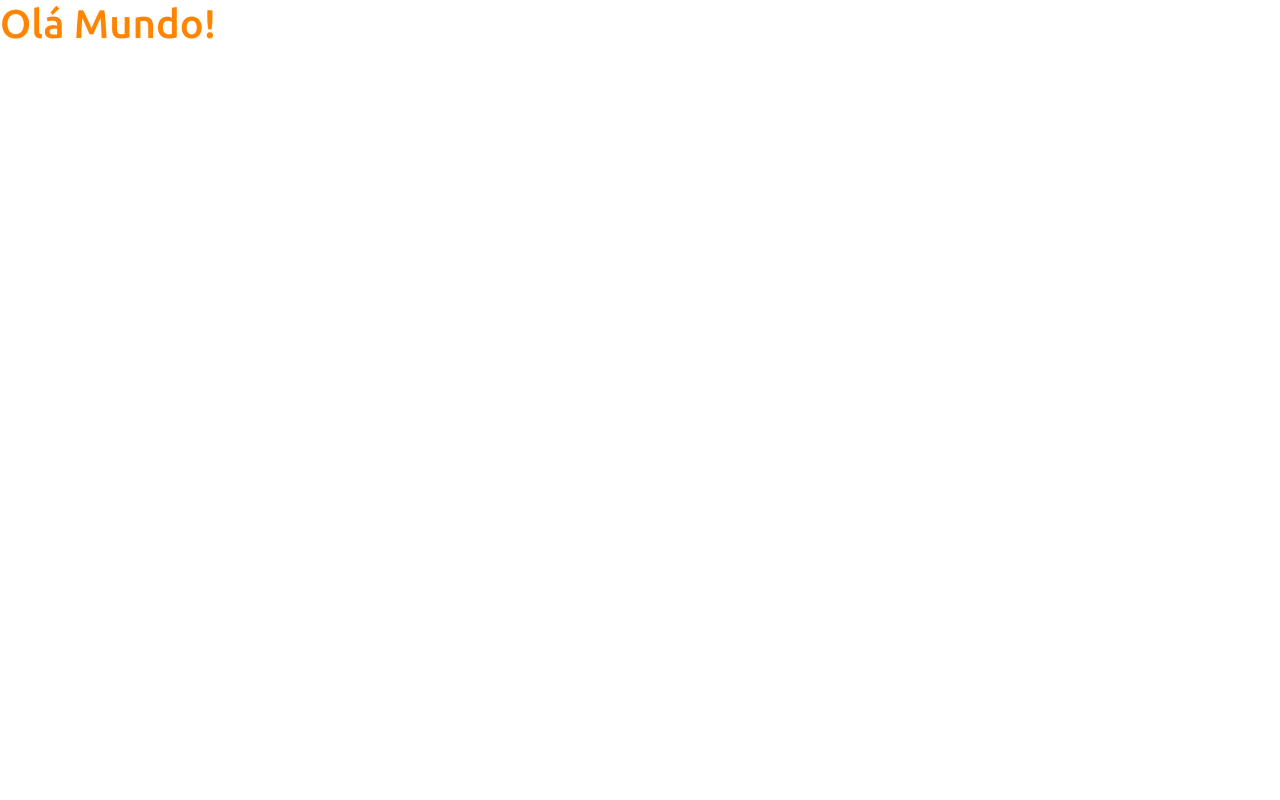
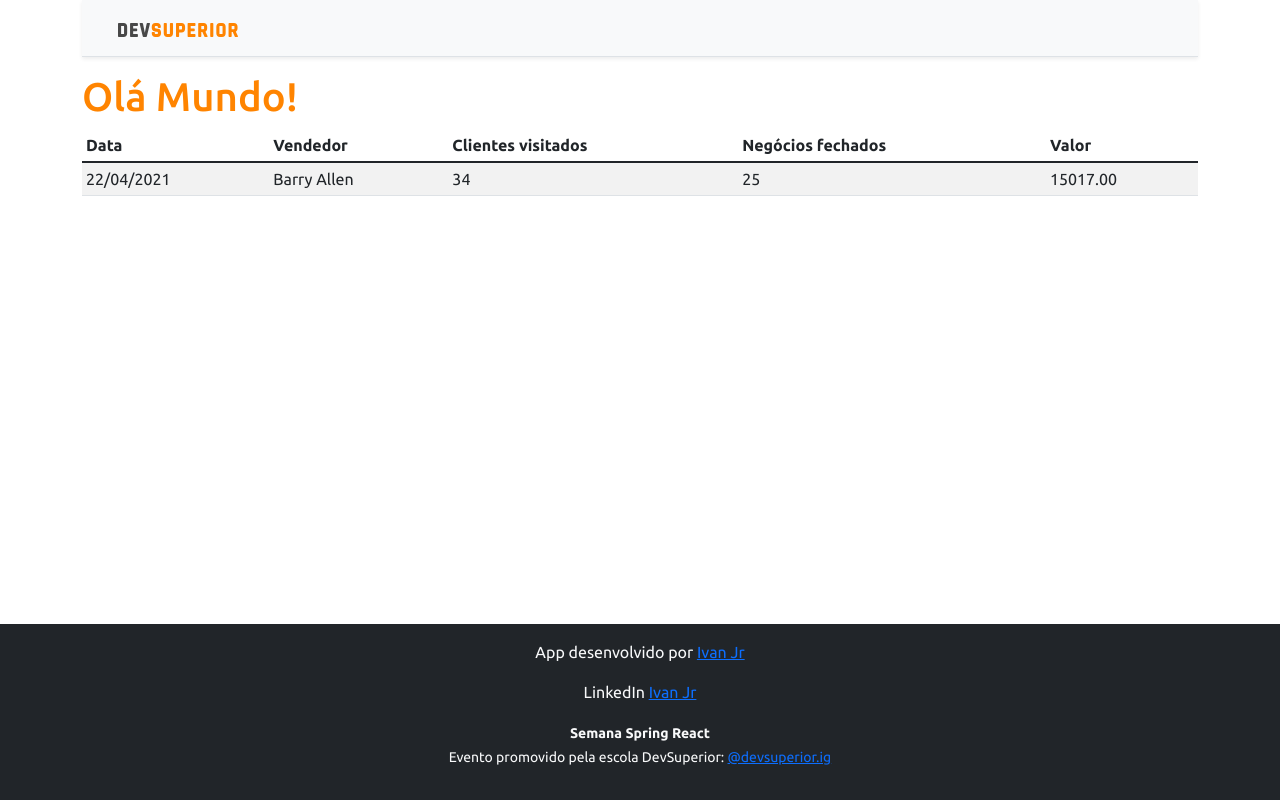
Before and after one commit to IvanSJr/spring-react-vendas, a React (Create React App) app in the folder frontend/: page / in a window 1280 px wide. Built offline with nearby package versions, Linux system fonts and the light colour scheme.

Commit message:
Adicionando componentes basicos da aplicacao.

```diff
--- a/frontend/src/App.tsx
+++ b/frontend/src/App.tsx
@@ -1,8 +1,17 @@
+import NavBar from "components/navbar/NavBar";
+import Footer from "components/footer/Footer";
+import DataTable from "components/datatable/DataTable";
+
 function App() {
     return (
-        <div>
+        <>
+        <div className="container">
+            <NavBar></NavBar>
             <h1 className="text-primary">Olá Mundo!</h1>
+            <DataTable></DataTable>
         </div>
+        <Footer></Footer>
+        </>
     );
 }
 
--- /dev/null
+++ b/frontend/src/components/datatable/DataTable.tsx
@@ -0,0 +1,28 @@
+const DataTable = () => {
+    return (
+        <div className="table-responsive">
+            <table className="table table-striped table-sm">
+                <thead>
+                    <tr>
+                        <th>Data</th>
+                        <th>Vendedor</th>
+                        <th>Clientes visitados</th>
+                        <th>Negócios fechados</th>
+                        <th>Valor</th>
+                    </tr>
+                </thead>
+                <tbody>
+                    <tr>
+                        <td>22/04/2021</td>
+                        <td>Barry Allen</td>
+                        <td>34</td>
+                        <td>25</td>
+                        <td>15017.00</td>
+                    </tr>
+                </tbody>
+            </table>
+        </div>
+    );
+}
+
+export default DataTable;
--- /dev/null
+++ b/frontend/src/components/footer/Footer.tsx
@@ -0,0 +1,14 @@
+const Footer = () => {
+    return (
+        <footer className="footer mt-auto py-3 bg-dark">
+            <div className="container">
+                <p className="text-light">App desenvolvido por <a href="https://github.com/ivansjr" target="_blank" rel="noreferrer">Ivan Jr</a></p>
+                <p className="text-light">LinkedIn <a href="https://github.com/ivansjr" target="_blank" rel="noreferrer">Ivan Jr</a></p>
+                <p className="text-light"><small><strong>Semana Spring React</strong><br />
+                    Evento promovido pela escola DevSuperior: <a href="https://instagram.com/devsuperior.ig" target="_blank" rel="noreferrer">@devsuperior.ig</a></small></p>
+            </div>
+        </footer>
+    );
+}
+
+export default Footer;
--- /dev/null
+++ b/frontend/src/components/navbar/NavBar.tsx
@@ -0,0 +1,15 @@
+import ImgDsDark from "assets/img/ds-dark.svg";
+
+const NavBar = () => {
+    return (
+        <div className="d-flex flex-column flex-md-row align-items-center p-3 px-md-4 mb-3 bg-light border-bottom shadow-sm">
+            <div className="container">
+                <nav className="my-2 my-md-0 mr-md-3">
+                    <img src={ImgDsDark} alt="DevSuperior" width="120" />
+                </nav>
+            </div>
+        </div>
+    );
+}
+
+export default NavBar;
```
Also changed, not shown: frontend/src/assets/img/ds-dark.svg (added).
